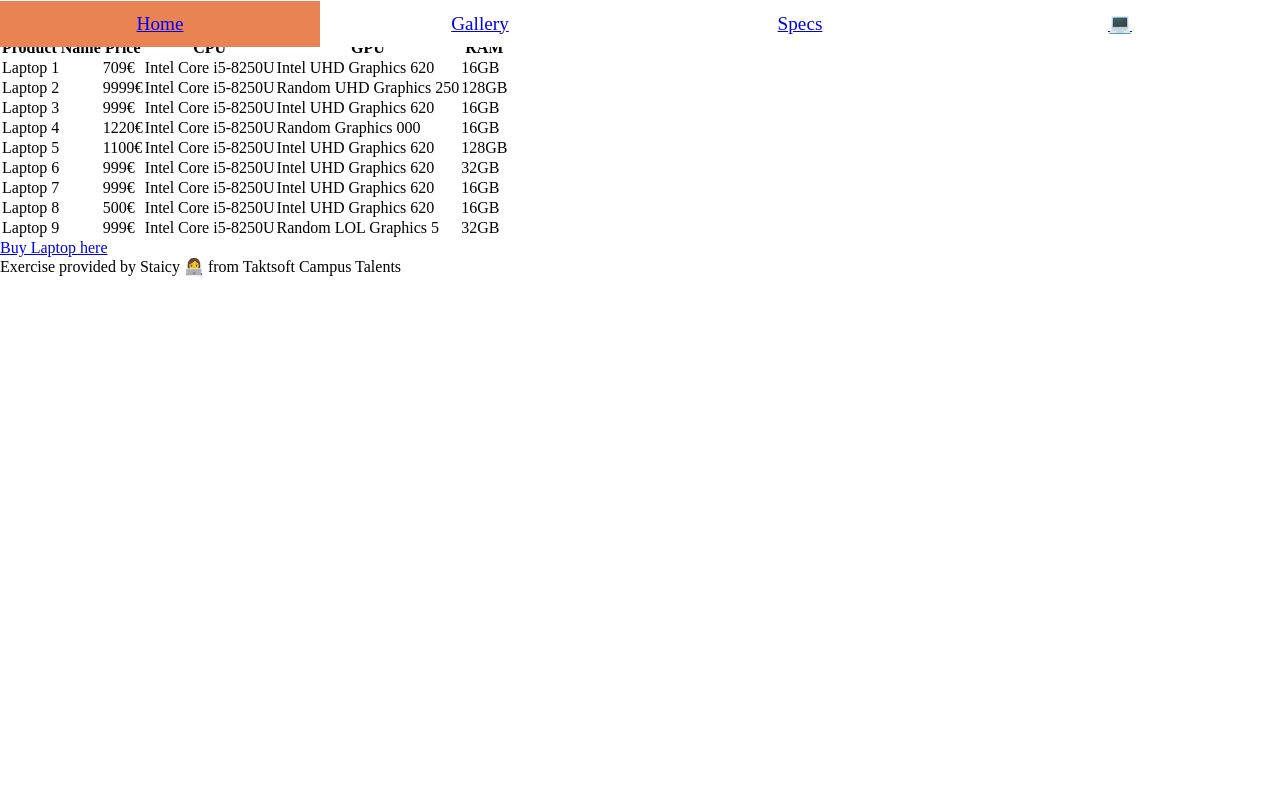
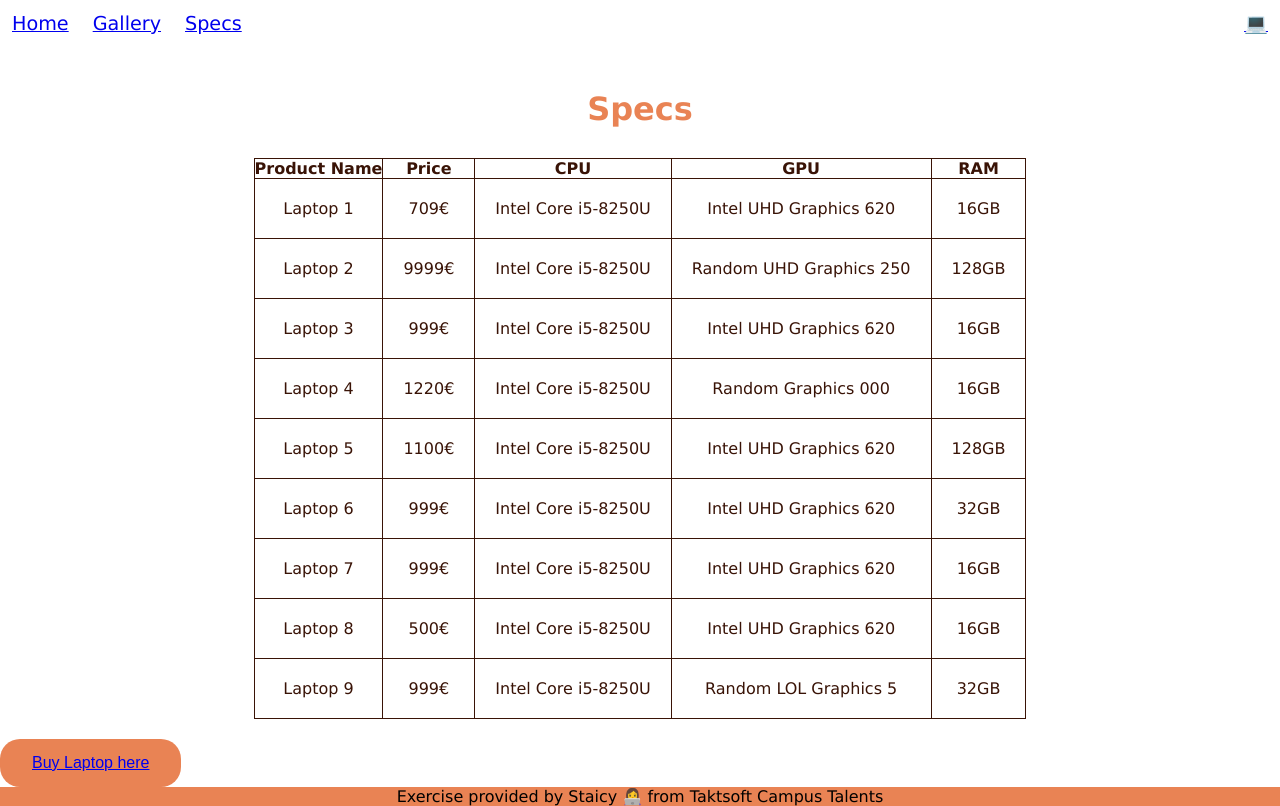
Before and after one commit to NatalieLuka/css-final-exercise, a plain HTML site: page specs.html in a window 1280 px wide. Drawn offline with Linux system fonts and the light colour scheme.

Commit message:
fixing table, hero image, navbar

```diff
--- a/specs.html
+++ b/specs.html
@@ -4,6 +4,7 @@
     <meta charset="UTF-8" />
     <meta name="viewport" content="width=device-width, initial-scale=1.0" />
     <link rel="stylesheet" href="styleSpecs.css" />
+    <link rel="stylesheet" href="style.css" />
     <title>CSS Final Exercise 🚀</title>
   </head>
   <body>
@@ -13,12 +14,12 @@
           <li><a href="./index.html">Home</a></li>
           <li><a href="./gallery.html">Gallery</a></li>
           <li><a href="./specs.html">Specs</a></li>
-          <li><a href="./index.html">💻</a></li>
+          <li class="icon"><a href="./index.html">💻</a></li>
         </ul>
       </nav>
-      <h1>Specs</h1>
     </header>
     <main>
+      <h1>Specs</h1>
       <table>
         <tr>
           <th>Product Name</th>
@@ -93,9 +94,11 @@
           </tr>
         </tbody>
       </table>
-      <a href="https://www.refurbed.de/c/laptops/" target="_blank"
-        >Buy Laptop here</a
-      >
+      <button>
+        <a href="https://www.refurbed.de/c/laptops/" target="_blank"
+          >Buy Laptop here</a
+        >
+      </button>
     </main>
     <footer>
       <ul>
--- a/style.css
+++ b/style.css
@@ -4,33 +4,55 @@
   box-sizing: border-box;
 }
 
+body {
+  font-family: "Lucida Sans", "Lucida Sans Regular", "Lucida Grande",
+    "Lucida Sans Unicode", Geneva, Verdana, sans-serif;
+}
+
+header {
+  position: relative;
+}
+
+.home-main {
+  background-color: #000200;
+  position: relative;
+  z-index: -2;
+}
+
+.cover-container {
+  height: 50vh;
+  display: flex;
+  flex-direction: column;
+  justify-content: center;
+}
+
+.cover-container img {
+  position: fixed;
+  top: 45px;
+  z-index: -1;
+  width: 100vw;
+}
+
 nav {
+  background-color: white;
   width: 100%;
-  background-color: white;
   color: #391306;
   position: fixed;
+  z-index: 10;
   top: 0;
 }
-/* nav a {
-  float: left;
-  text-align: center;
-}
-nav li:last-child {
+
+.icon {
   float: right;
-} */
-
-nav ul {
-  display: flex;
-  align-items: center;
-  background-color: #e98354;
+  padding: 12px;
 }
 
 nav ul li {
+  float: left;
   padding: 12px;
   font-size: 1.2em;
   flex: 1;
   list-style: none;
-
   text-align: center;
 }
 
@@ -44,14 +66,13 @@ h1 {
   text-align: center;
   position: sticky;
   width: 100%;
-  color: black;
-
+  color: #e98354;
   padding: 10px;
-  margin-top: 50px;
+  margin-top: 80px;
 }
 
 img {
-  width: 100%;
+  max-width: 100%;
   display: block;
   margin: 0 auto;
 }
@@ -60,26 +81,19 @@ h2 {
   text-align: center;
   padding: 10px;
   margin: 10px;
-}
-
-body {
-  font-family: "Lucida Sans", "Lucida Sans Regular", "Lucida Grande",
-    "Lucida Sans Unicode", Geneva, Verdana, sans-serif;
+  color: #e98354;
 }
 
 footer ul {
   list-style: none;
   display: flex;
-  flex-direction: row;
   justify-content: space-evenly;
-  margin-top: auto;
   color: black;
+  background-color: #e98354;
 }
 
-p {
-  border: 2px solid black;
+.hero-paragraph {
   padding: 20px;
-  margin: 20px;
-  background-color: white;
-  color: #391306;
+  color: #e98354;
+  background-color: #00020088;
 }
--- a/styleGallery.css
+++ b/styleGallery.css
@@ -1,54 +1,4 @@
-* {
-  margin: 0;
-  padding: 0;
-  box-sizing: border-box;
+.gallery {
+  display: grid;
+  grid-template-columns: repeat(auto-fit, minmax(300px, 1fr));
 }
-
-nav {
-  width: 100%;
-  background-color: white;
-  color: #391306;
-  position: fixed;
-  top: 0;
-}
-
-nav ul {
-  display: flex;
-  align-items: center;
-  background-color: white;
-}
-
-nav ul li {
-  padding: 12px;
-  font-size: 1.2em;
-  flex: 1;
-  list-style: none;
-
-  text-align: center;
-}
-
-nav li:hover {
-  color: #67595e;
-  background-color: #e98354;
-  transition: ease-in-out 200ms;
-}
-
-.gallery {
-  height: 800px;
-  display: grid;
-  grid-template-columns: repeat(9, 150px);
-  grid-auto-rows: 150px;
-  column-gap: 20px;
-  row-gap: 20px;
-  justify-content: center;
-  align-content: space-around;
-}
-
-footer ul {
-  position: fixed;
-  list-style: none;
-  bottom: 0;
-  width: 100%;
-  background-color: grey;
-  text-align: center;
-}
--- a/styleSpecs.css
+++ b/styleSpecs.css
@@ -1,34 +1,36 @@
-* {
-  margin: 0;
-  padding: 0;
-  box-sizing: border-box;
+tr {
+  margin: 20px;
+  padding: 20px;
+  gap: 15px;
+  color: #391306;
 }
 
-nav {
-  width: 100%;
-  background-color: white;
-  color: #391306;
-  position: fixed;
-  top: 0;
+td {
+  padding: 20px;
 }
 
-nav ul {
-  display: flex;
-  align-items: center;
-  background-color: white;
+table {
+  margin: 20px auto;
+  border: 1px solid black;
 }
 
-nav ul li {
-  padding: 12px;
-  font-size: 1.2em;
-  flex: 1;
-  list-style: none;
-
+table,
+th,
+td {
   text-align: center;
+  border: 1px solid #391306;
+  border-collapse: collapse;
+  border-spacing: auto;
 }
 
-nav li:hover {
-  color: #67595e;
+button {
   background-color: #e98354;
-  transition: ease-in-out 200ms;
+  border: none;
+  border-radius: 20px;
+  color: white;
+  padding: 15px 32px;
+  text-align: center;
+  text-decoration: none;
+  display: inline-block;
+  font-size: 16px;
 }
```
Also changed, not shown: gallery.html (+3 -2 lines), index.html (+7 -4 lines).
